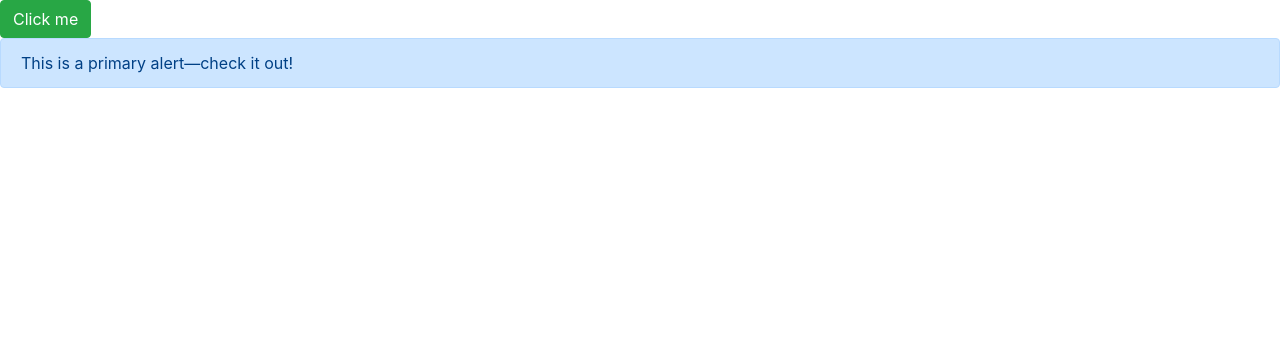
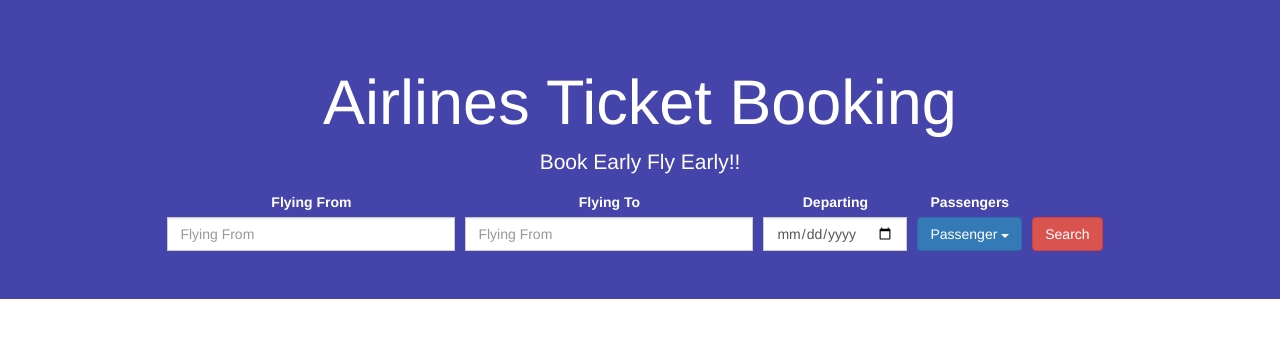
Before and after one commit to bakhodir10/atb-front, an Angular app: page / in a window 1280 px wide. Shown: the top 338 px of the page. Built offline with nearby package versions, Linux system fonts and the light colour scheme.

Commit message:
Main page css

```diff
--- /dev/null
+++ b/src/css/style.css
@@ -0,0 +1,12 @@
+.search-details tr td{
+  padding-right:10px;
+}
+
+.input{
+  border-radius: 2px;
+}
+
+.jumbotron {
+  background-color: #44a;
+  color: #fff;
+}
--- a/src/index.html
+++ b/src/index.html
@@ -1,19 +1,81 @@
-<!doctype html>
+<!DOCTYPE html>
 <html lang="en">
 <head>
+  <!-- Theme Made By www.w3schools.com - No Copyright -->
+  <title>Bootstrap Theme Company Page</title>
   <meta charset="utf-8">
-  <title>NgBase</title>
-  <base href="/">
-
   <meta name="viewport" content="width=device-width, initial-scale=1">
-  <link rel="icon" type="image/x-icon" href="favicon.ico">
+  <link rel="stylesheet" href="https://maxcdn.bootstrapcdn.com/bootstrap/3.3.7/css/bootstrap.min.css">
+  <script src="https://ajax.googleapis.com/ajax/libs/jquery/3.2.1/jquery.min.js"></script>
+  <script src="https://maxcdn.bootstrapcdn.com/bootstrap/3.3.7/js/bootstrap.min.js"></script>
+  <style>
+    .jumbotron {
+      background-color: #44a;
+      color: #fff;
+    }
+  </style>
 </head>
 <body>
-  <button class="btn btn-success">Click me</button>
-  <div class="alert alert-primary" role="alert">
-    This is a primary alert—check it out!
-  </div>
 
-  <app-root></app-root>
+<div class="jumbotron text-center">
+  <h1>Airlines Ticket Booking</h1>
+  <p>Book Early Fly Early!!</p>
+  <form class="form-inline">
+    <div class="input-group">
+
+      <table class="search-details">
+        <tr>
+          <td>
+            <label>Flying From</label>
+          </td>
+          <td>
+            <label>Flying To</label>
+          </td>
+          <td>
+            <label>Departing</label>
+          </td>
+
+          <td>
+            <label>Passengers</label>
+          </td>
+
+          <td></td>
+        </tr>
+        <tr>
+          <td>
+            <input type="email" class="form-control" size="30" placeholder="Flying From" required>
+          </td>
+          <td>
+            <input type="email" class="form-control" size="30" placeholder="Flying From" required>
+          </td>
+          <td>
+            <input type="date" class="form-control" size="30" placeholder="Departing" required>
+          </td>
+          <td>
+            <div class="dropdown">
+              <button class="btn btn-primary dropdown-toggle" type="button" data-toggle="dropdown">Passenger
+                <span class="caret"></span></button>
+              <ul class="dropdown-menu">
+                <li><a href="#">1 Adult</a></li>
+                <li><a href="#">2 Adults</a></li>
+              </ul>
+            </div>
+
+          </td>
+          <td>
+            <button type="button" class="btn btn-danger">Search</button>
+          </td>
+        </tr>
+      </table>
+
+
+    </div>
+  </form>
+</div>
+<app-root></app-root>
 </body>
+
+<style>
+
+</style>
 </html>
--- a/src/styles.css
+++ b/src/styles.css
@@ -1,3 +1,4 @@
 /* You can add global styles to this file, and also import other style files */
-@import "~bootstrap/dist/css/bootstrap.min.css";
-@import "~font-awesome/css/font-awesome.css";
+/*@import "~bootstrap/dist/css/bootstrap.min.css";*/
+/*@import "~font-awesome/css/font-awesome.css";*/
+@import "css/style.css";
```
